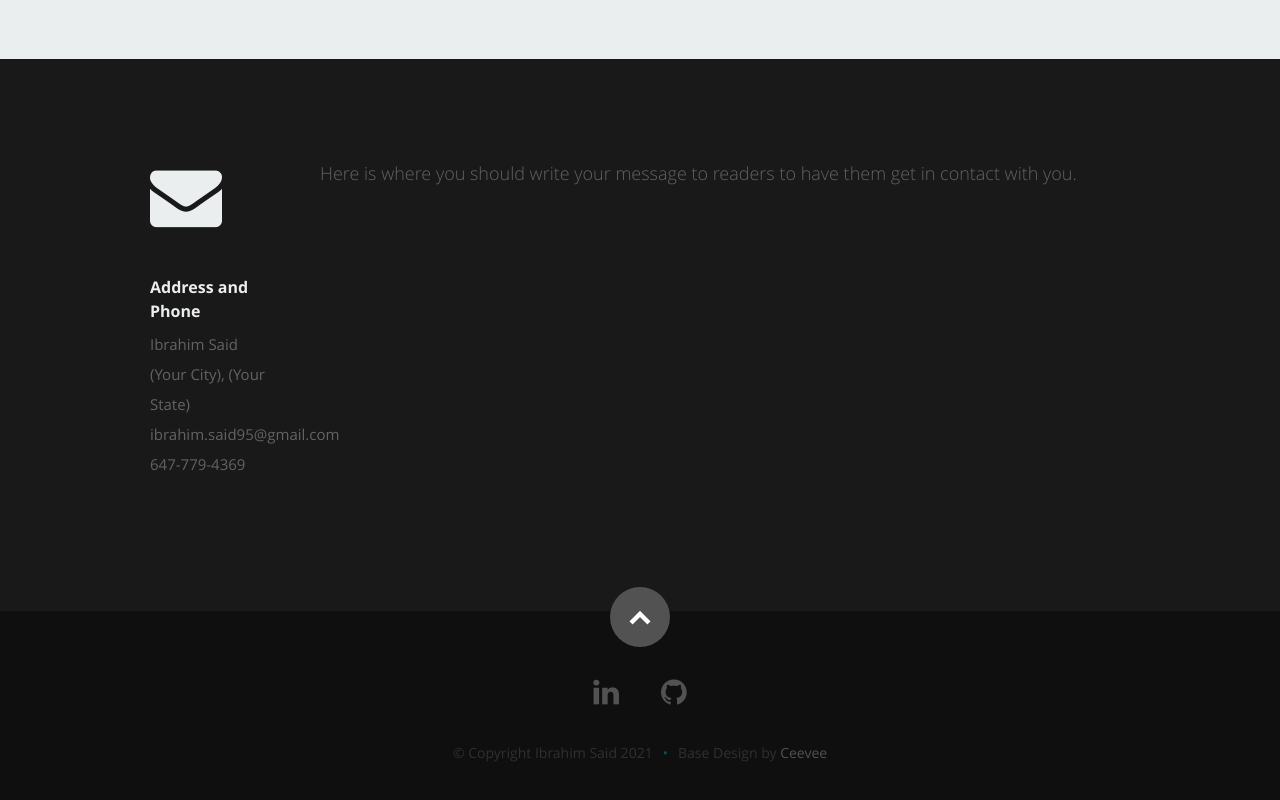
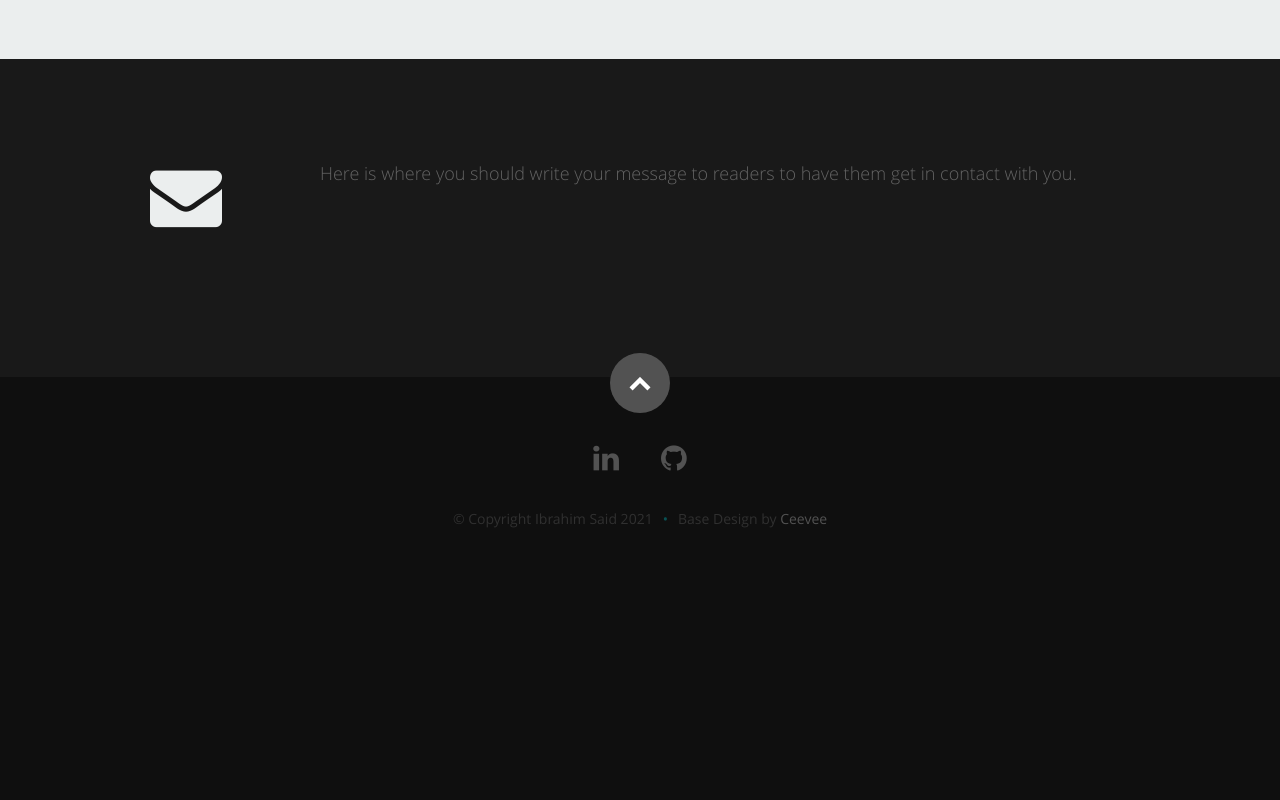
Before and after one commit to 1brahimsaid/website, a React (Create React App) app: page / in a window 1280 px wide. Shown: the part 4014-4814 px from the top of the page. After the commit the page ends 4596 px from the top, so only its background shows below. Built offline with nearby package versions, Linux system fonts and the light colour scheme.

Commit message:
finished

```diff
--- a/src/Components/Contact.js
+++ b/src/Components/Contact.js
@@ -27,25 +27,6 @@ class Contact extends Component {
             </div>
           </div>
         </Fade>
-
-        <div className="row">
-          <Slide right duration={1000}>
-            <aside className="two columns footer-widgets">
-              <div className="widget widget_contact">
-                <h4>Address and Phone</h4>
-                <p className="address">
-                  {name}
-                  <br />
-                  {city}, {state}
-                  <br />
-                  <span>{email}</span>
-                  <br />
-                  <span>{phone}</span>
-                </p>
-              </div>
-            </aside>
-          </Slide>
-        </div>
       </section>
     );
   }
```
